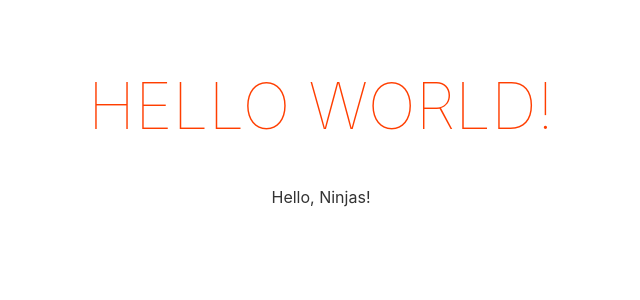
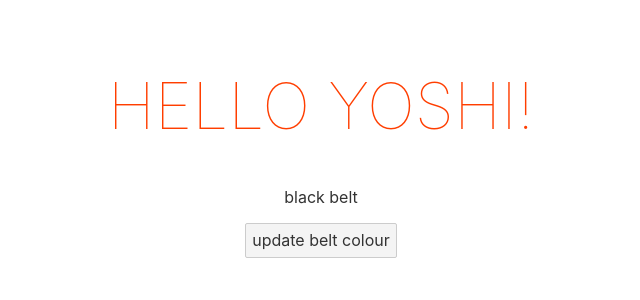
Before and after one commit to kulotsystems/svelte-thenetninja, a Svelte app: page / in a window 1280 px wide. Shown: the top 300 px of the page, without its empty margins (319-959 px from the left). Built offline with nearby package versions, Linux system fonts and the light colour scheme.

Commit message:
Lesson 3: Svelte Basics

```diff
--- a/src/App.svelte
+++ b/src/App.svelte
@@ -1,10 +1,16 @@
 <script>
-  export let name;
+  let name = 'Yoshi';
+  let beltColour = 'black';
+
+  const handleClick = () => {
+    beltColour = 'orange';
+  }
 </script>
 
 <main>
   <h1>Hello {name}!</h1>
-  <p>Hello, Ninjas!</p>
+  <p>{beltColour} belt</p>
+  <button on:click={handleClick}>update belt colour</button>
 </main>
 
 <style>
```
